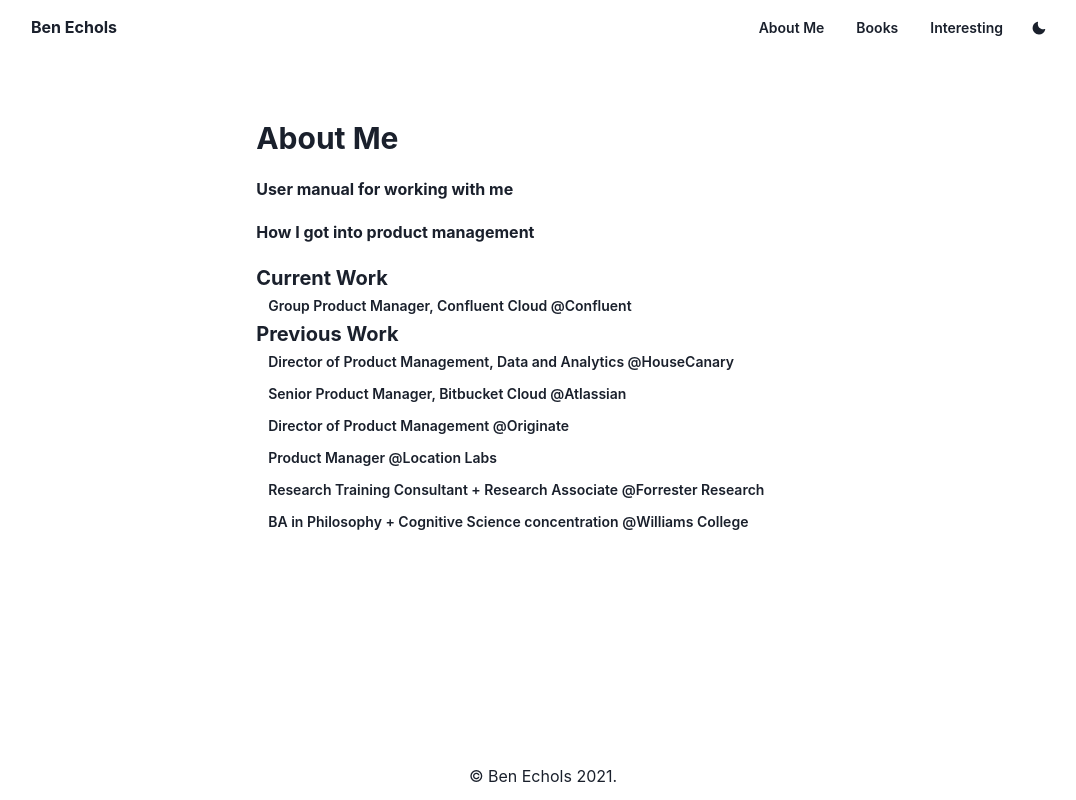
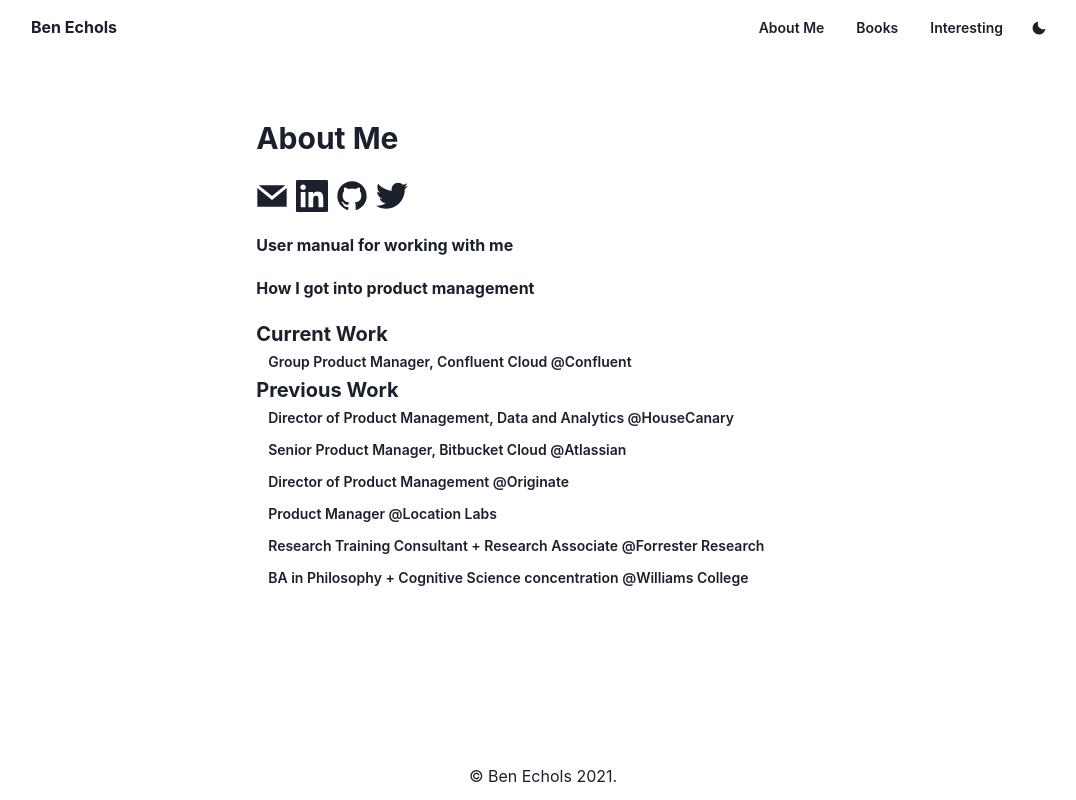
Before and after one commit to bechols/bechols-nextjs, a Next.js app: page /about in a window 1280 px wide. Shown: the whole page, without its empty margins (97-1173 px from the left). Built offline with nearby package versions, Linux system fonts and the light colour scheme.

Commit message:
Add links to about page

```diff
--- a/pages/about/index.js
+++ b/pages/about/index.js
@@ -1,5 +1,13 @@
 import NextLink from "next/link";
-import { Button, Container, Heading, Link, Text } from "@chakra-ui/react";
+import {
+  HStack,
+  Button,
+  Container,
+  Heading,
+  Link,
+  Text,
+} from "@chakra-ui/react";
+import { GrGithub, GrMail, GrLinkedin, GrTwitter } from "react-icons/gr";
 
 function ResumeEntry({ position, company, link }) {
   return (
@@ -18,6 +26,21 @@
     <Text>
       <Container>
         <Heading size="lg">About Me</Heading>
+        <br />
+        <HStack>
+          <Link href="mailto:benjamin.echols@gmail.com" isExternal>
+            <GrMail fontSize="32px" />
+          </Link>
+          <Link href="https://linkedin.com/in/benechols" isExternal>
+            <GrLinkedin fontSize="32px" />
+          </Link>
+          <Link href="https://github.com/bechols" isExternal>
+            <GrGithub fontSize="32px" />
+          </Link>
+          <Link href="https://twitter.com/bechols" isExternal>
+            <GrTwitter fontSize="32px" />
+          </Link>
+        </HStack>
         <br />
         <NextLink href="/about/manual" passHref>
           <Link>
--- a/pages/index.js
+++ b/pages/index.js
@@ -4,9 +4,8 @@
 import Image from "next/image";
 import pic from "../public/ben_and_liz_point_lobos.jpeg";
 import { Box, VStack, HStack, Stack, Heading } from "@chakra-ui/react";
-import { ArrowRightIcon } from "@chakra-ui/icons";
 import { SiApachekafka } from 'react-icons/si';
-import { GiBookshelf, GiRocketFlight } from 'react-icons/gi';
+import { GiBookshelf, GiEarthAmerica } from 'react-icons/gi';
 
 function CTACard({ heading, link, icon }) {
   return (
@@ -55,7 +54,7 @@
           <CTACard
             heading="The world is fascinating."
             link="/interesting"
-            icon={<GiRocketFlight />}
+            icon={<GiEarthAmerica />}
           />
         </VStack>
         <Box rounded="20px" overflow="hidden" maxW="md">
```
